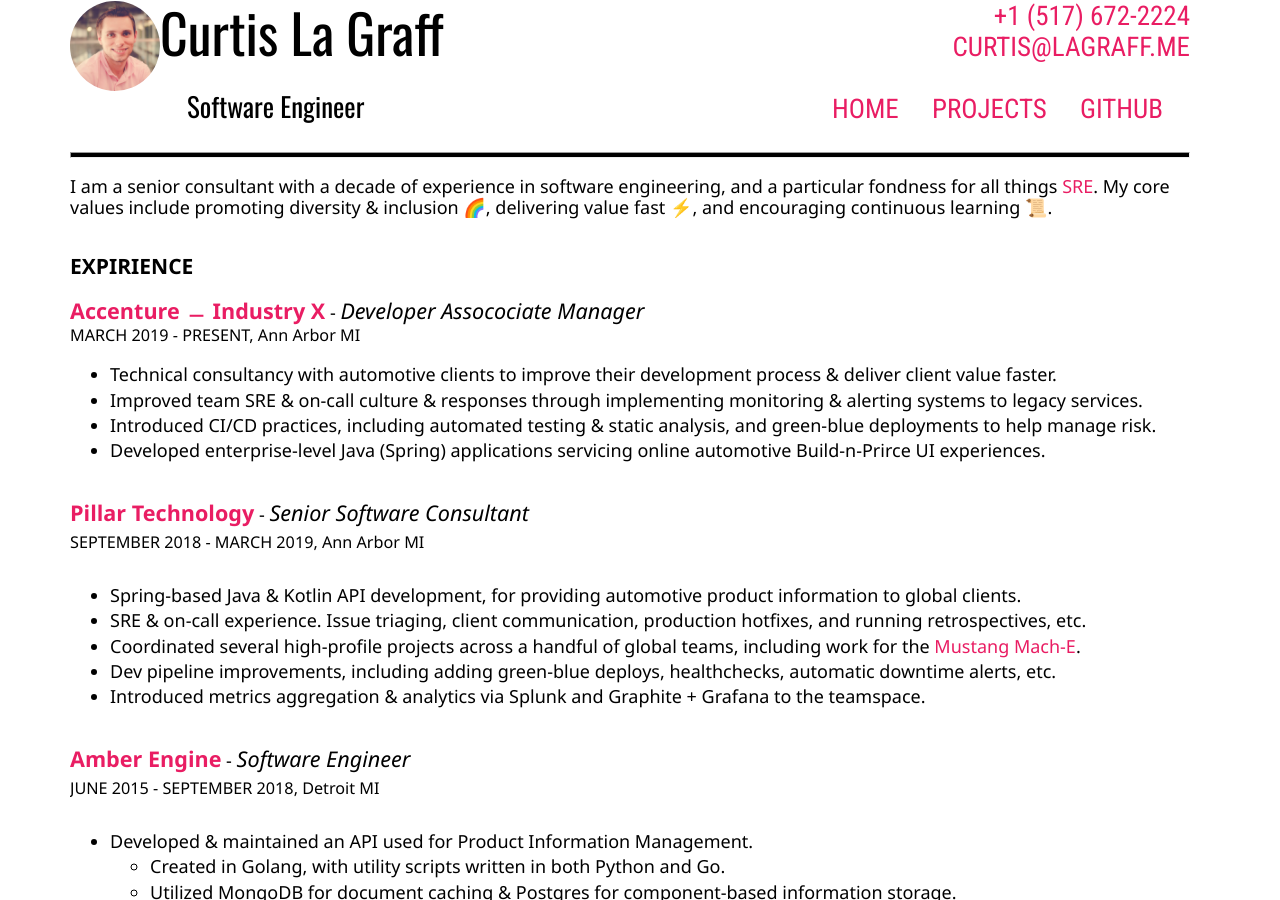
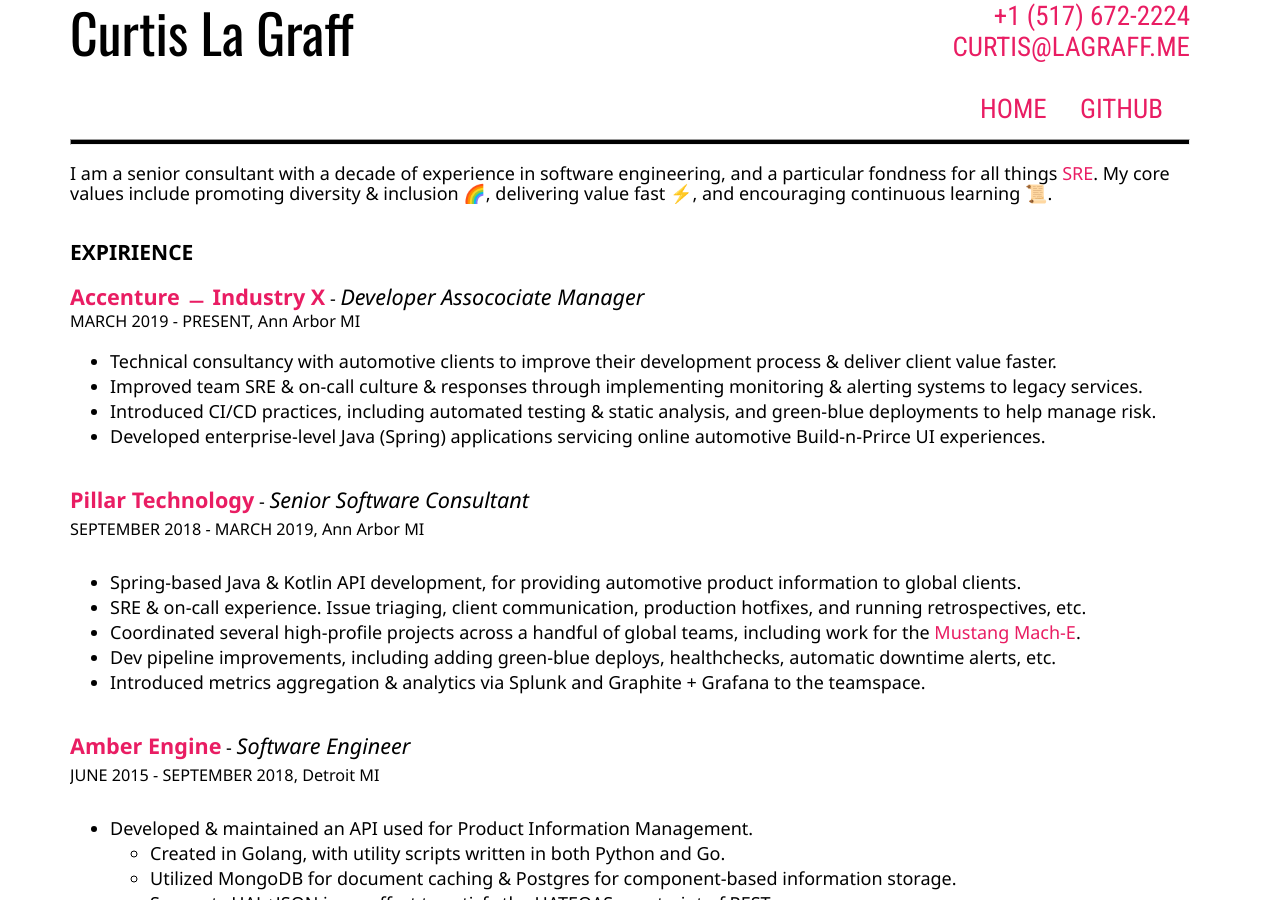
Before and after one commit to clagraff/clagraff.github.io, a Jekyll site: the page built from index.html, in a window 1280 px wide and 900 px high. Built offline with Jekyll 4.4.1, drawn with Linux system fonts in a browser that asks for light colours.

Commit message:
Update default.html

```diff
--- a/_layouts/default.html
+++ b/_layouts/default.html
@@ -27,12 +27,14 @@
       <div class="col-1-4"></div>
       <div class="col-2-4">
         <!-- Start your code here -->
+        <!--
         <div class="profile">
           <img src="https://lagraff.me/images/1822984.png">
         </div>
+        -->
         <div class="title">
           Curtis La Graff<br/>
-          <span class="left">Software Engineer</span>
+          <!--<span class="left">Software Engineer</span> -->
         </div>
         <div class="contact">
           <a href='tel:&#43;&#49; &#40;&#53;&#49;&#55;&#41; &#54;&#55;&#50;&#45;&#50;&#50;&#50;&#52;'>&#43;&#49; &#40;&#53;&#49;&#55;&#41; &#54;&#55;&#50;&#45;&#50;&#50;&#50;&#52;</a>
@@ -41,7 +43,7 @@
           <br/><br/>
           <nav>
             <a href="https://lagraff.me/">Home</a>
-            <a href="https://scm.lagraff.me/">Projects</a>
+            <!--<a href="https://scm.lagraff.me/">Projects</a>-->
             <a href="https://github.com/clagraff/">Github</a>
           </nav>
         </div>
```
